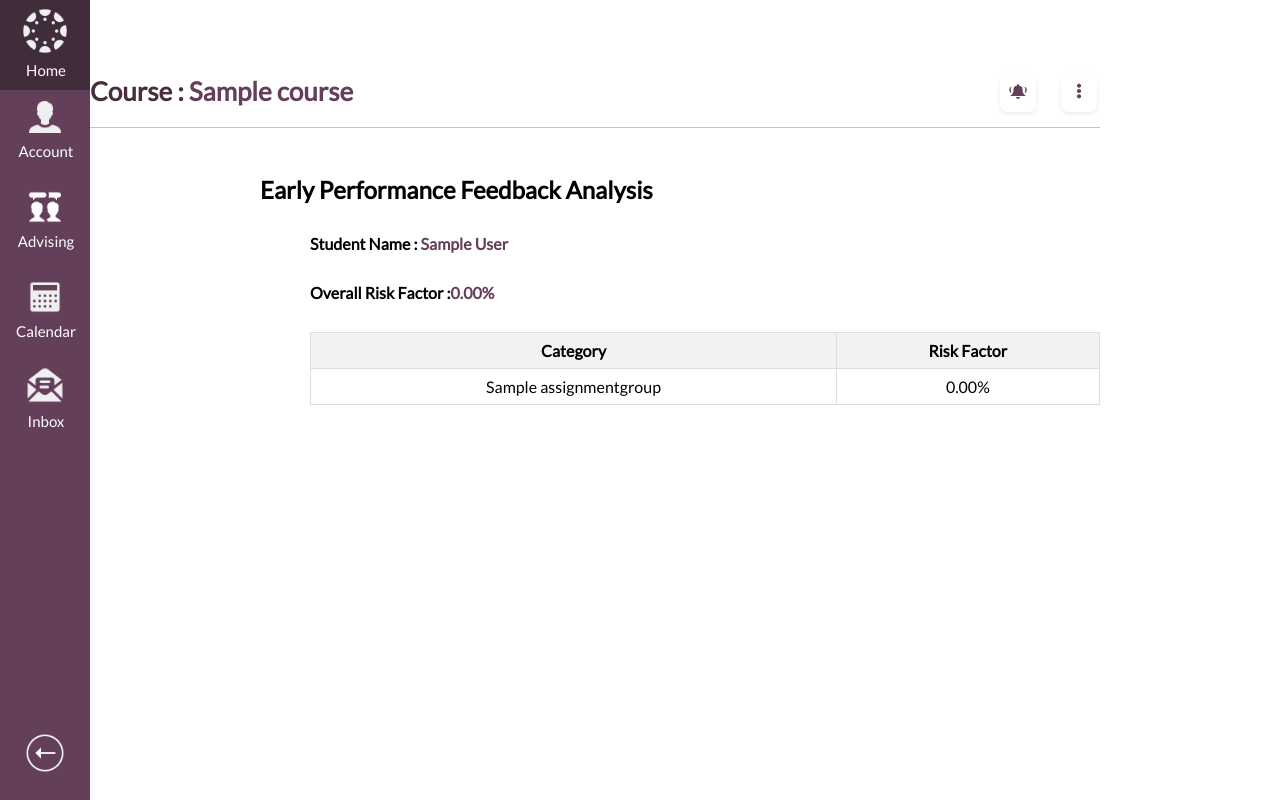
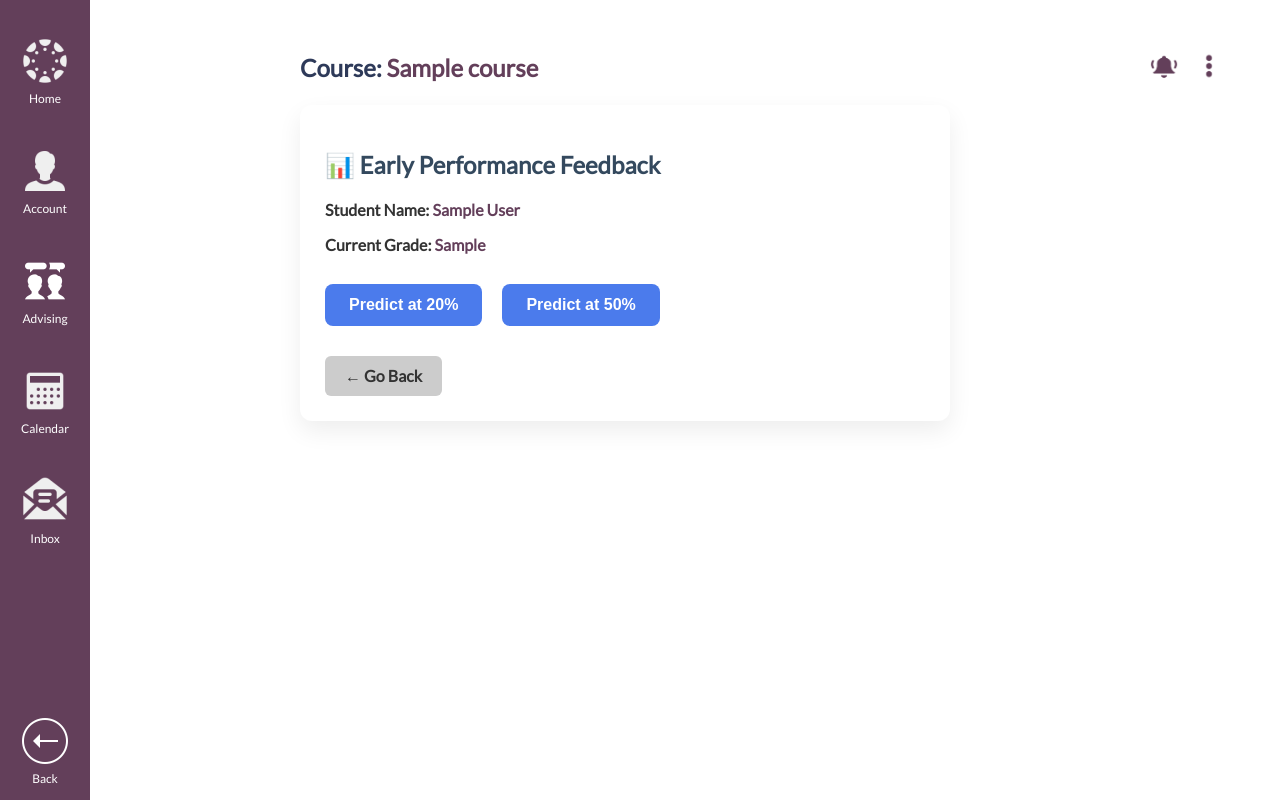
Before and after one commit to greninja010601/LAD-ML, a Django app: a page that uses testApp/templates/screen_8.html in a window 1280 px wide. Run offline with Django 3.2, Linux system fonts and the light colour scheme; tables that the repository leaves empty hold one stand-in row (values such as "Sample post").

Commit message:
Add files via upload

```diff
--- a/testApp/templates/screen_8.html
+++ b/testApp/templates/screen_8.html
@@ -1,138 +1,133 @@
+{% load static %}
 <!DOCTYPE html>
 <html lang="en">
 <head>
-    {% load static %}
     <meta charset="UTF-8">
+    <title>Screen 8 - Early Feedback</title>
     <meta name="viewport" content="width=device-width, initial-scale=1.0">
-    <link href="https://fonts.googleapis.com/css2?family=Lato:wght@400&display=swap" rel="stylesheet">
-    <script src="{% static 'script.js' %}" defer></script>
+
+    <!-- Fonts and Styles -->
+    <link href="https://fonts.googleapis.com/css2?family=Inter:wght@400;600&display=swap" rel="stylesheet">
     <link rel="stylesheet" href="{% static 'style.css' %}">
-    <link rel="stylesheet" href="{% static 'style_screen1.css' %}">
-    <link rel="stylesheet" href="{% static 'style_screen2.css' %}">
-    <title>Screen7</title>
-    <style>
-        .assignment-category {
-            display: none;
-        }
-    </style>
-    <script>
-        function filterAssignments() {
-            var selectedCategory = document.getElementById("category").value;
-            var categories = document.querySelectorAll(".assignment-category");
-
-            categories.forEach(function(category) {
-                if (category.id === selectedCategory ) {
-                    category.style.display = "block";
-                } else {
-                    category.style.display = "none";
-                }
-            });
-        }
-    </script>
+    <link rel="stylesheet" href="{% static 'style_screen8.css' %}">
 </head>
 <body>
 <div class="container-wrapper">
-    <div class ="icon-tab" style="width: 90px; height: 780px; background: #633F5A;">
-        <div class="icon-container" id="icon-container1">
-            <button class="button" onclick="changeColor('icon-container1','text','icon')">
-                <img src="{% static 'images/Canvas.png' %}" data-active-src="{% static 'images/Canvas_active.png' %}" alt="Canvas" class="icon" style="width: 50px; height: 50px;">
-                <div class="text">Home</div>
-            </button>
+    <!-- Sidebar -->
+    <div class="icon-tab">
+        {% include 'index.html' %}
     </div>
 
-        <div class="icon-container"id="icon-container2" >
-            <button class="button" onclick="changeColor('icon-container2','text','icon')">
-                <img src="{% static 'images/Account.png' %}" data-active-src="{% static 'images/Account_active.png' %}" alt="Account" class="icon">
-                <div class="text">Account</div>
+    <!-- Main Content -->
+    <div class="main-content">
+        <div class="options-header">
+            <div class="heading">
+                Course: <span class="highlight">{{ course_name }}</span>
+            </div>
+            <div class="buttons-container">
+                <button class="help-button">
+                    <img src="{% static 'images/Bell.png' %}" alt="Notification" class="help-icon">
                 </button>
-        </div>
-
-        <div class="icon-container" id="icon-container3">
-            <a style="text-decoration:none" href="{% url 'screen_2' %}">
-                <button class="button"  onclick="changeColor('icon-container3','text','icon')">
-                    <img src="{% static 'images/Advising.png' %}" data-active-src="{% static 'images/Advising_active.png' %}" alt="Advising" class="icon">
-                    <div class="text">Advising</div>
-                </button>
-            </a>
-        </div>
-
-        <div class="icon-container" id="icon-container4">
-            <button class="button" onclick="changeColor('icon-container4','text','icon')">
-                <img src="{% static 'images/Calendar.png' %}" data-active-src="{% static 'images/Calendar_active.png' %}" alt="Calendar" class="icon">
-                <div class="text">Calendar</div>
-            </button>
-        </div>
-
-        <div class="icon-container" id="icon-container5">
-            <button class="button" onclick="changeColor('icon-container5','text','icon')">
-                <img src="{% static 'images/Inbox.png' %}" data-active-src="{% static 'images/Inbox_active.png' %}" alt="Inbox" class="icon">
-                <div class="text">Inbox</div>
-            </button>
-        </div>
-        <div class="icon-container last-container" id="icon-container6">
-            <button class="button" id="backButton" onclick="changeColor('icon-container6','text','icon')">
-                <img src="{% static 'images/Go Back.png' %}" data-active-src="{% static 'images/Back_active.png' %}" alt="Back" class="icon">
+                <button class="help-button">
+                    <img src="{% static 'images/Menu.png' %}" alt="Menu" class="help-icon">
                 </button>
             </div>
         </div>
 
-    <div>
-        <div class="options-header">
-            <div class="heading" id="heading">Course : <span style="color: #633F5A;">{{course_name}}</span></div>
-            <div class="buttons-container">
-                <button id="bell" class="Help-button">
-                    <img src="{% static 'images/Bell.png' %}"  alt="Notification" class="help-icon">
-                </button>
-                <button id="Menu" class="Help-button">
-                    <img src="{% static 'images/Menu.png' %}"  alt="Menu" class="help-icon">
-                </button>
+        <div class="content-card shimmer-card" id="shimmerCard">
+            <h2>📊 Early Performance Feedback</h2>
+
+            <div class="robot-loading" id="robotLoader" style="display: none; flex-direction: column; align-items: center;">
+                <div class="robot-head" style="width: 140px; height: 190px;">
+                    <div class="question-mark">?</div>
+                    <div class="eye left"></div>
+                    <div class="eye right"></div>
+                    <div class="mouth"></div>
+                    <div class="gear-system" style="top: 20px; left: 25px; width: 100px; height: 70px;">
+                        <div class="gear left" style="width: 70px; height: 42px;">
+                            <svg viewBox="0 0 100 100">
+                                <path d="M78.7,54.1c0.2-1.4,0.3-2.8,0.3-4.1s-0.1-2.7-0.3-4.1l8.1-6.3c0.7-0.5,0.9-1.5,0.5-2.2l-7.6-13.2
+                                c-0.4-0.7-1.3-1-2.1-0.7l-9.6,3.8c-2.2-1.7-4.7-3.1-7.4-4.1L59.5,9c-0.1-0.8-0.8-1.4-1.6-1.4h-15c-0.8,0-1.5,0.6-1.6,1.4
+                                l-1.2,10.3c-2.7,1-5.2,2.4-7.4,4.1l-9.6-3.8c-0.8-0.3-1.7,0-2.1,0.7l-7.6,13.2c-0.4,0.7-0.2,1.6,0.5,2.2l8.1,6.3
+                                c-0.2,1.4-0.3,2.8-0.3,4.1s0.1,2.7,0.3,4.1L15.5,60.4c-0.7,0.5-0.9,1.5-0.5,2.2l7.6,13.2c0.4,0.7,1.3,1,2.1,0.7l9.6-3.8
+                                c2.2,1.7,4.7,3.1,7.4,4.1l1.2,10.3c0.1,0.8,0.8,1.4,1.6,1.4h15c0.8,0,1.5-0.6,1.6-1.4l1.2-10.3c2.7-1,5.2-2.4,7.4-4.1l9.6,3.8
+                                c0.8,0.3,1.7,0,2.1-0.7l7.6-13.2c0.4-0.7,0.2-1.6-0.5-2.2L78.7,54.1z M50,65c-8.3,0-15-6.7-15-15S41.7,35,50,35s15,6.7,15,15
+                                S58.3,65,50,65z"/>
+                            </svg>
+                        </div>
+                        <div class="gear right" style="width: 42px; height: 42px; left: 34px; top: 24px;">
+                            <svg viewBox="0 0 100 100">
+                                <path d="M78.7,54.1c0.2-1.4,0.3-2.8,0.3-4.1s-0.1-2.7-0.3-4.1l8.1-6.3c0.7-0.5,0.9-1.5,0.5-2.2l-7.6-13.2
+                                c-0.4-0.7-1.3-1-2.1-0.7l-9.6,3.8c-2.2-1.7-4.7-3.1-7.4-4.1L59.5,9c-0.1-0.8-0.8-1.4-1.6-1.4h-15c-0.8,0-1.5,0.6-1.6,1.4
+                                l-1.2,10.3c-2.7,1-5.2,2.4-7.4,4.1l-9.6-3.8c-0.8-0.3-1.7,0-2.1,0.7l-7.6,13.2c-0.4,0.7-0.2,1.6,0.5,2.2l8.1,6.3
+                                c-0.2,1.4-0.3,2.8-0.3,4.1s0.1,2.7,0.3,4.1L15.5,60.4c-0.7,0.5-0.9,1.5-0.5,2.2l7.6,13.2c0.4,0.7,1.3,1,2.1,0.7l9.6-3.8
+                                c2.2,1.7,4.7,3.1,7.4,4.1l1.2,10.3c0.1,0.8,0.8,1.4,1.6,1.4h15c0.8,0,1.5-0.6,1.6-1.4l1.2-10.3c2.7-1,5.2-2.4,7.4-4.1l9.6,3.8
+                                c0.8,0.3,1.7,0,2.1-0.7l7.6-13.2c0.4-0.7,0.2-1.6-0.5-2.2L78.7,54.1z M50,65c-8.3,0-15-6.7-15-15S41.7,35,50,35s15,6.7,15,15
+                                S58.3,65,50,65z"/>
+                            </svg>
                         </div>
                     </div>
-        <div class="container" style="margin-left: 170px;">
-            <div class="wrapper" style="display: inline-block;">
-                <div class="div-1">
-                    <h2 style="display: inline;">Early Performance Feedback Analysis </h2>
                 </div>
-                <div class="div-1" style="margin-left: 50px;">
-                    <h4 style="display: inline;">Student Name : </h4> <b><span style="color: #633F5A;">{{ student_name }}</span> </b>
+                <div class="predicting-text">Predicting...</div>
             </div>
-                <!-- <div class="div-1" >
+
+            <div id="contentBlock">
+                <p><strong>Student Name:</strong> <span class="highlight">{{ student_name }}</span></p>
+
                 {% if grade_info %}
-                        <h4 style="display: inline;">Percentage : </h4><b><span style="color: #633F5A;">{{ grade_info.current_score }}%</span></b>
+                    <p><strong>Current Grade:</strong> <span class="highlight">{{ grade_info.current_grade }}</span></p>
                 {% endif %}
-                </div> -->
-                <div class="div-1" style="margin-left: 50px;">
-                    {% if grade_info %}
-                        <h4 style="display: inline;">Grade : </h4><b><span style="color: #633F5A;">{{ grade_info.current_grade }}</span></b>
+
+                {% if predicted_score %}
+                    <p><strong>Predicted Final Score ({{ prediction_type }}%):</strong>
+                        <span class="highlight">{{ predicted_score }}%</span>
+                    </p>
+                {% endif %}
+
+                {% if prediction_type == "20" %}
+                    <p><strong>Model Accuracy (20%):</strong> <span class="highlight">{{ accuracy_20 }}%</span></p>
+                {% elif prediction_type == "50" %}
+                    <p><strong>Model Accuracy (50%):</strong> <span class="highlight">{{ accuracy_50 }}%</span></p>
+                {% endif %}
+
+                {% if prediction_message %}
+                    <p class="alert"><strong>{{ prediction_message }}</strong></p>
                 {% endif %}
             </div>
-            </div>
-            <div class="risk-factor-table" style=" margin-left: -150px;">
-                <div class="div-1" >
-                    <h4 style="display: inline; margin-left: 200px;">Overall Risk Factor :</h4><b><span style="color: #633F5A;">{{ overall_risk_factor|floatformat:"2" }}%</span></b>
+
+            <div class="prediction-buttons">
+                <form method="POST">
+                    {% csrf_token %}
+                    <input type="hidden" name="prediction_type" value="20">
+                    <button type="submit" class="predict-btn">Predict at 20%</button>
+                </form>
+
+                <form method="POST">
+                    {% csrf_token %}
+                    <input type="hidden" name="prediction_type" value="50">
+                    <button type="submit" class="predict-btn">Predict at 50%</button>
+                </form>
             </div>
 
-                <table>
-                    <thead>
-                        <tr>
-                            <th>Category</th>
-                            <th>Risk Factor</th>
-                        </tr>
-                    </thead>
-                    <tbody>
-                        {% for category, risk_factor in individual_risk_factors.items %}
-                        <tr>
-                            <td>{{ category }}</td>
-                            <td>{{ risk_factor|floatformat:"2" }}%</td>
-                        </tr>
-                        {% endfor %}
-                    </tbody>
-                </table>
+            <div style="margin-top: 30px;">
+                <a href="{% url 'screen_1' course_id=course_id course_name=course_name student_name=student_name user_id=user_id %}" class="back-btn">← Go Back</a>
             </div>
-
         </div>
     </div>
 </div>
 
+<script>
+  document.querySelectorAll('.predict-btn').forEach(btn => {
+    btn.addEventListener('click', function (e) {
+      e.preventDefault();
+      document.getElementById('robotLoader').style.display = 'flex';
+      document.getElementById('shimmerCard').classList.add('loading');
+      document.getElementById('contentBlock').style.display = 'none';
+      setTimeout(() => {
+        btn.closest('form').submit();
+      }, 20000);
+    });
+  });
+</script>
 </body>
 </html>
--- a/testApp/views.py
+++ b/testApp/views.py
@@ -137,9 +137,76 @@ def screen_7(request, course_id, course_name, student_name,user_id):
     screen_data = retrieve_data(course_id, course_name, student_name,user_id)
     return render(request, 'screen_7.html', screen_data)
 
-def screen_8(request, course_id, course_name, student_name,user_id):
-    screen_data = retrieve_data(course_id, course_name, student_name, user_id)
-    return render(request, 'screen_8.html', screen_data)
+def screen_8(request, course_id, course_name, student_name, user_id):
+    import pandas as pd
+    import joblib
+    from .models import Course, Student, Enrollment
+
+    accuracy_20 = round(0.607 * 100, 2)  # → 87.2%
+    accuracy_50 = round(0.915 * 100, 2)  # → 91.5%
+
+    course = Course.objects.get(course_id=course_id)
+    student = Student.objects.get(student_id=user_id)
+
+    predicted_score = None
+    prediction_message = ""
+    is_loading = False
+
+    prediction_type = request.POST.get('prediction_type') or request.GET.get('prediction_type')
+
+    if request.method == "POST":
+        is_loading = True  # Start loading
+
+        if prediction_type in ['20', '50'] and "data structures" in course.course_name.lower():
+            try:
+                model = joblib.load(f'cs165_combined_model_{prediction_type}_groupname.pkl')
+
+                feature_dict = extract_student_features_by_group_name(
+                    student_id=student.student_id,
+                    course_id=course.course_id,
+                    progress_ratio=float(prediction_type) / 100
+                )
+                feature_df = pd.DataFrame([feature_dict])
+
+                expected_features = model.get_booster().feature_names
+                for col in expected_features:
+                    if col not in feature_df.columns:
+                        feature_df[col] = 0
+                feature_df = feature_df[expected_features]
+
+                predicted_score = round(model.predict(feature_df)[0], 2)
+                is_loading = False  # Stop loading after success
+            except Exception as e:
+                prediction_message = f"❌ Prediction failed: {str(e)}"
+                is_loading = False
+        else:
+            prediction_message = "🚫 Prediction available only for Data Structures (CS165)."
+            is_loading = False
+
+    try:
+        grade_info = Enrollment.objects.get(student=student, course=course)
+    except Enrollment.DoesNotExist:
+        grade_info = None
+
+    return render(request, 'screen_8.html', {
+        'student_name': student_name,
+        'course_id': course_id,
+        'course_name': course_name,
+        'user_id': user_id,
+        'grade_info': grade_info,
+        'predicted_score': predicted_score,
+        'prediction_type': prediction_type,
+        'prediction_message': prediction_message,
+        'is_loading': is_loading,
+        'accuracy_20': accuracy_20,
+        'accuracy_50': accuracy_50
+    })
+
+
+
+
+
+
 
 def screen_9(request, course_id, course_name, student_name, user_id):
 
@@ -698,7 +765,7 @@ def sync_canvas_data():
 from dateutil.parser import parse  # ✅ Correct import
 def sync_cs152_data(request):
     TOKEN = "3716~eFecnK3f2cDrkawtPCRPvVJCLvNDUE2yZZDkKZDWEv4uH36vrzCEeJf4T4QrhNQW"  # 🔁 Replace with actual token
-    COURSE_ID = 177318  # CS152 course ID
+    COURSE_ID = 186019 # CS152 course ID
     BASE_URL = "https://colostate.instructure.com/api/v1"
     headers = {"Authorization": f"Bearer {TOKEN}"}
 
@@ -850,6 +917,38 @@ def test_canvas_course_access(request):
 
 
 
+from collections import defaultdict
+from datetime import timedelta
+
+def extract_student_features_by_group_name(student_id, course_id, progress_ratio):
+    course = Course.objects.get(course_id=course_id)
+    duration = (course.end_date - course.start_date).days
+    cutoff = course.start_date + timedelta(days=int(duration * progress_ratio))
+
+    assignment_groups = AssignmentGroup.objects.filter(course=course)
+    group_id_to_name = {g.group_id: g.name for g in assignment_groups}
+
+    assignments = Assignment.objects.filter(course=course, due_at__lte=cutoff)
+    grades = Grade.objects.filter(student__student_id=student_id, assignment_id__in=assignments.values_list('assignment_id', flat=True))
+
+    features = defaultdict(float)
+    totals = defaultdict(float)
+
+    for grade in grades:
+        if not grade.assignment.assignment_group:
+            continue
+        group_id = grade.assignment.assignment_group.group_id
+        group_name = group_id_to_name.get(group_id)
+        if group_name and grade.assignment.points_possible:
+            features[group_name] += grade.score or 0
+            totals[group_name] += grade.assignment.points_possible
+
+    final_features = {}
+    for group_name in features:
+        total_possible = totals[group_name]
+        final_features[group_name] = (features[group_name] / total_possible) if total_possible > 0 else 0
+
+    return final_features
 
 
 def sync_view(request):
```
Also changed, not shown: testApp/utils/predict.py (added, +105 -0 lines), testApp/utils/train_models.py (+18 -11 lines). Lines whose indentation alone changed are shown as unchanged.
